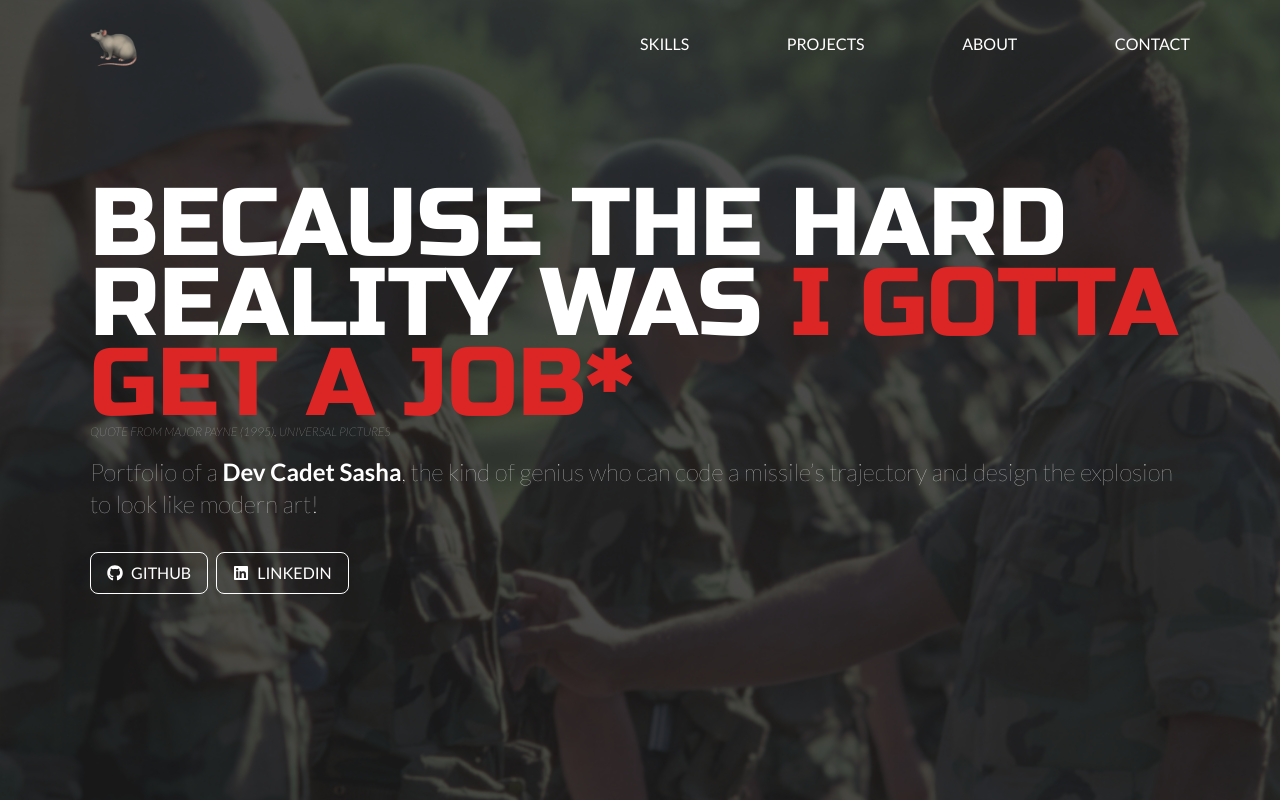
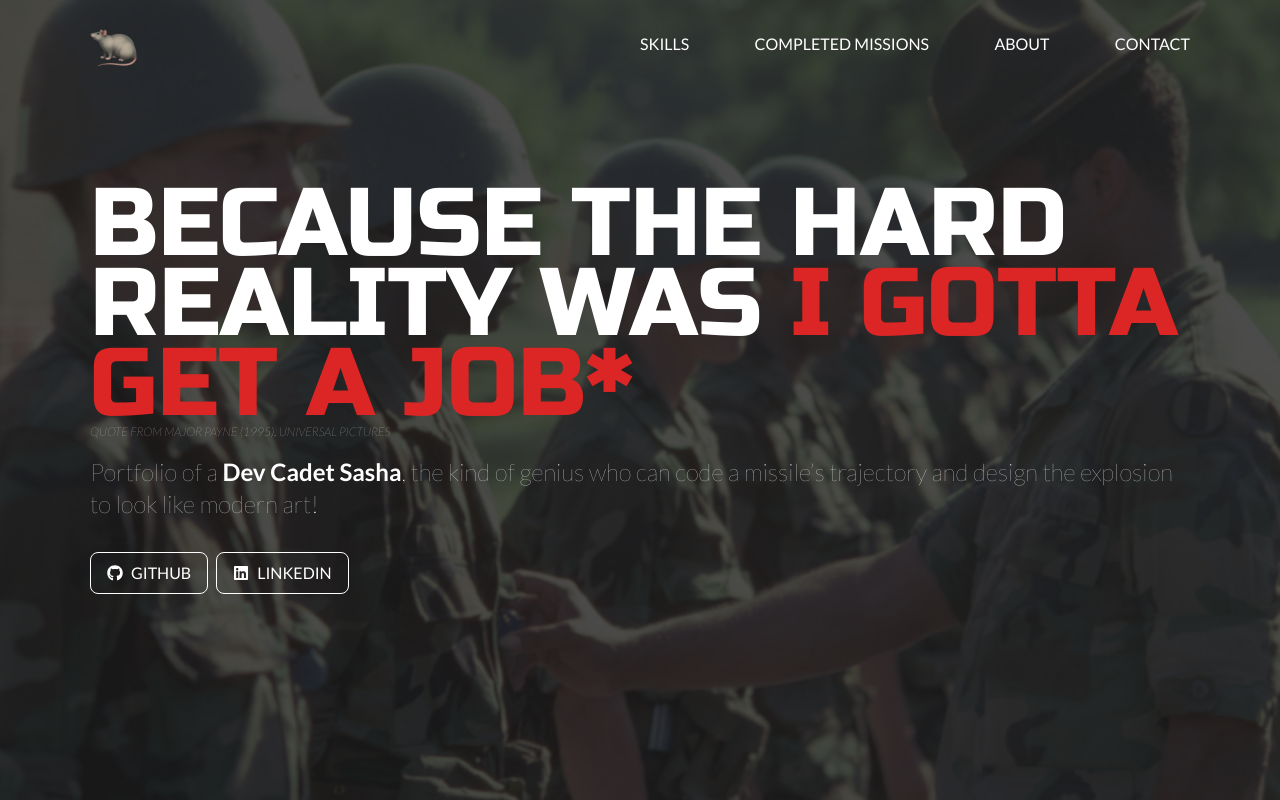
Before and after one commit to SeggyFault/SeggyFault.github.io, a React (Vite) app: page / in a window 1280 px wide. Built offline with nearby package versions, Linux system fonts and the light colour scheme.

Commit message:
fix: projects link in Navigation

```diff
--- a/src/components/Navigation.jsx
+++ b/src/components/Navigation.jsx
@@ -17,7 +17,7 @@ const Navigation = () => {
           <a href="#skills">Skills</a>
         </li>
         <li className="text-base text-white uppercase font-lato hover:underline">
-          <a href="#projects">Projects</a>
+          <a href="#completed-missions">Completed Missions</a>
         </li>
         <li className="text-base text-white uppercase font-lato hover:underline">
           <a href="#about">About</a>
```
